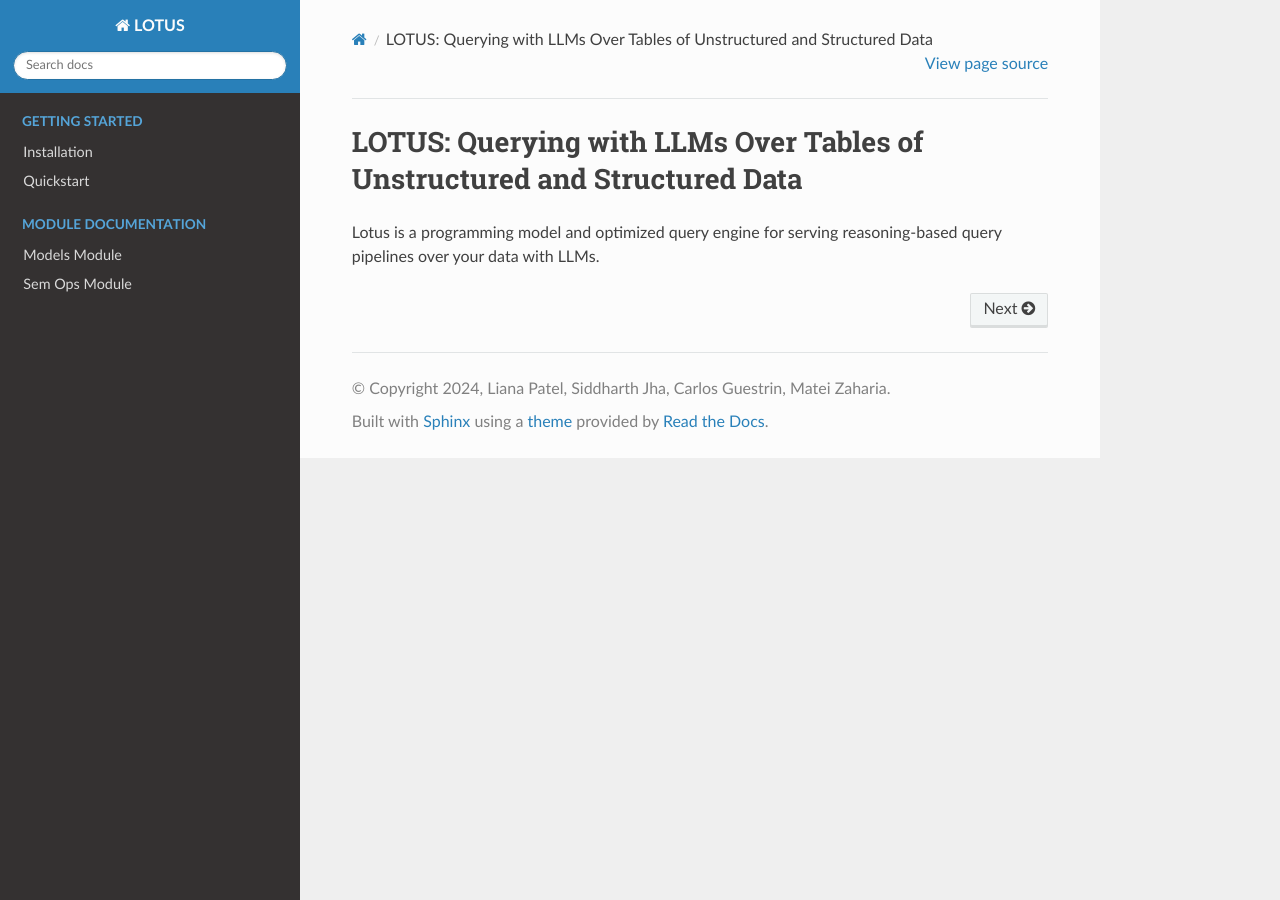
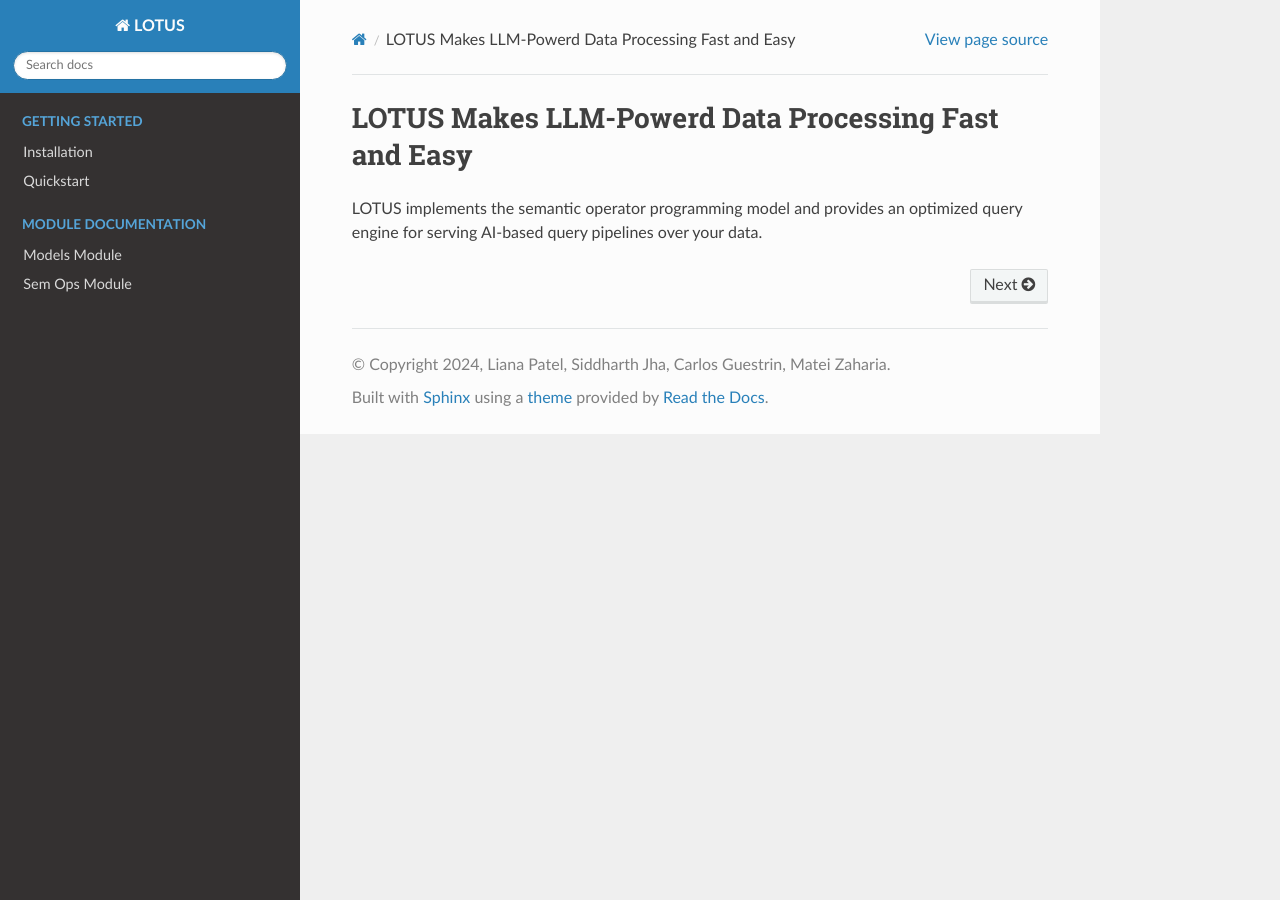
Before and after one commit to TAG-Research/lotus, a Sphinx documentation site: the page built from docs/index.rst, in a window 1280 px wide. Built offline with Sphinx 7.4.7 and the Read the Docs theme 3.1.0, drawn with Linux system fonts in a browser that asks for light colours.

Commit message:
Update index.rst

```diff
--- a/docs/index.rst
+++ b/docs/index.rst
@@ -3,10 +3,10 @@
    You can adapt this file completely to your liking, but it should at least
    contain the root `toctree` directive.
 
-LOTUS: Querying with LLMs Over Tables of Unstructured and Structured Data
+LOTUS Makes LLM-Powerd Data Processing Fast and Easy
 =================================================================================
 
-Lotus is a programming model and optimized query engine for serving reasoning-based query pipelines over your data with LLMs.
+LOTUS implements the semantic operator programming model and provides an optimized query engine for serving AI-based query pipelines over your data.
 
 .. toctree::
    :hidden:
```
